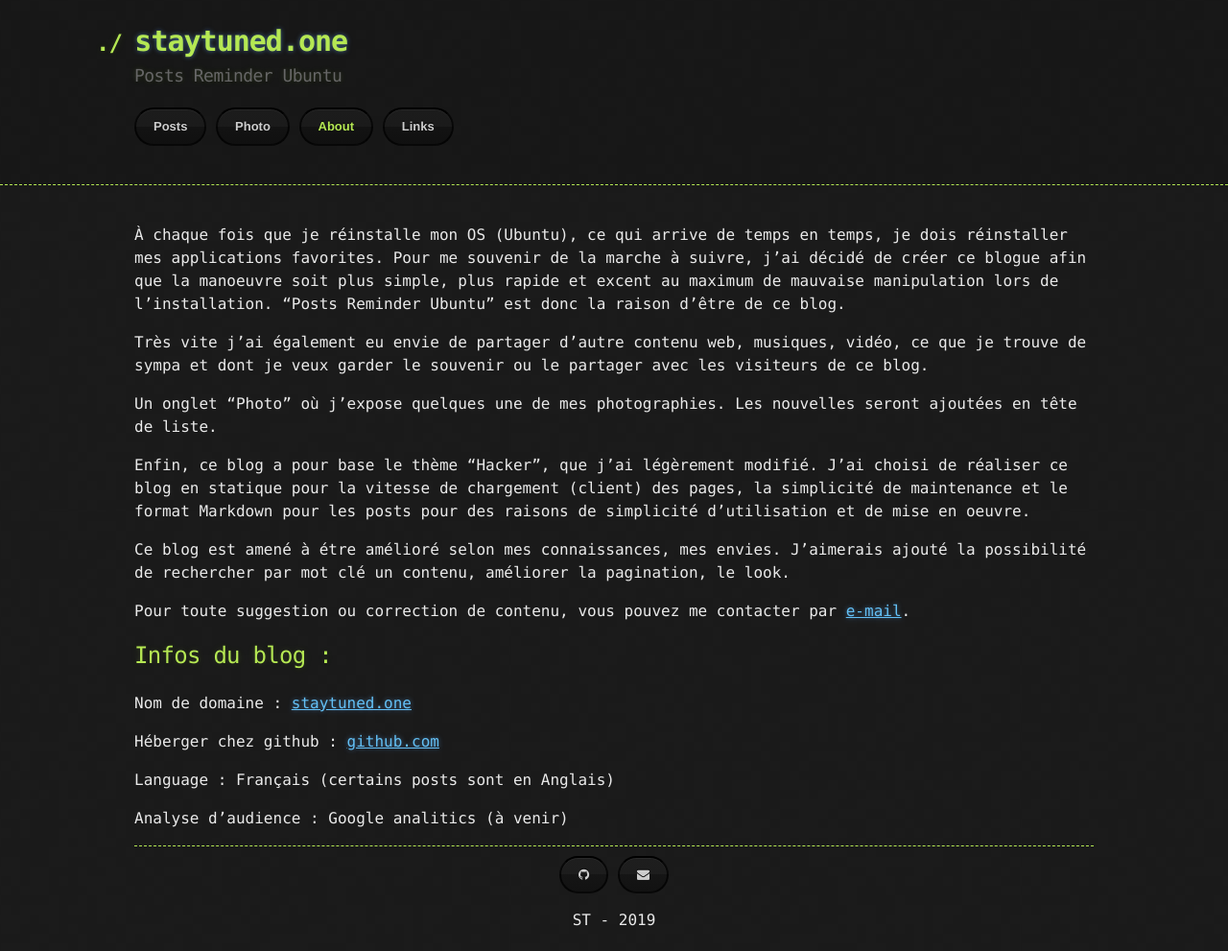
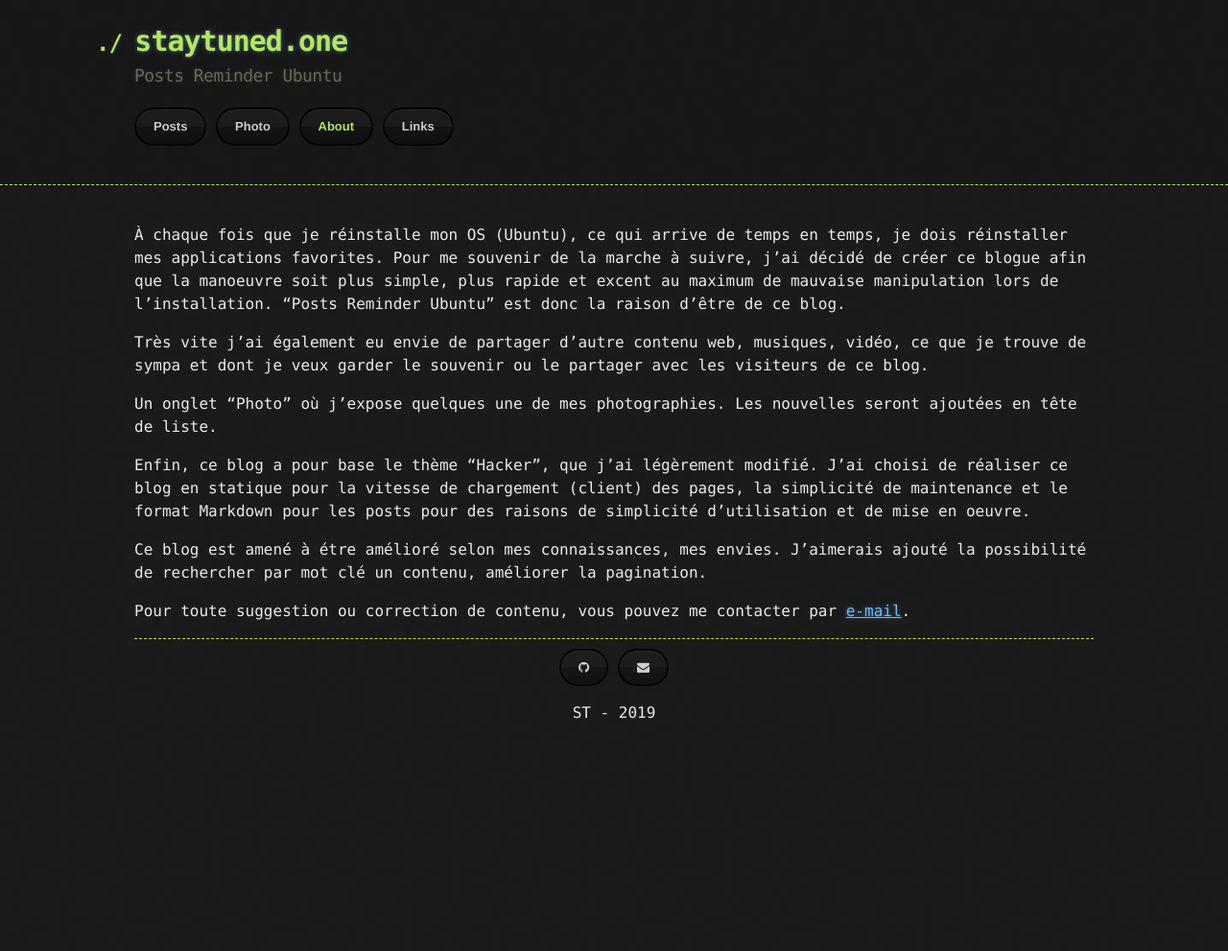
Before and after one commit to staytuned4/staytuned4.github.io, a Jekyll site: the page built from about.md, in a window 1280 px wide. Shown: the whole page at 96% size. Built offline with Jekyll 4.4.1, drawn with Linux system fonts in a browser that asks for light colours; nearby versions of some CDN libraries; after the commit the page ends 900 px from its top, so only the background shows below that.

Commit message:
Update about.md

```diff
--- a/about.md
+++ b/about.md
@@ -11,16 +11,6 @@
 Enfin, ce blog a pour base le thème "Hacker", que j'ai légèrement modifié.
 J'ai choisi de réaliser ce blog en statique pour la vitesse de chargement (client) des pages, la simplicité de maintenance et le format Markdown pour les posts pour des raisons de simplicité d'utilisation et de mise en oeuvre.
 
-Ce blog est amené à étre amélioré selon mes connaissances, mes envies. J'aimerais ajouté la possibilité de rechercher par mot clé un contenu, améliorer la pagination, le look.
+Ce blog est amené à étre amélioré selon mes connaissances, mes envies. J'aimerais ajouté la possibilité de rechercher par mot clé un contenu, améliorer la pagination.
 
 Pour toute suggestion ou correction de contenu, vous pouvez me contacter par [e-mail](mailto:staytuned4@tutanota.de).
-
-## Infos du blog :
-
-Nom de domaine : [staytuned.one](https://staytuned.one)
-
-Héberger chez github : [github.com](https://github.com/)
-
-Language : Français (certains posts sont en Anglais)
-
-Analyse d'audience : Google analitics (à venir)
```
